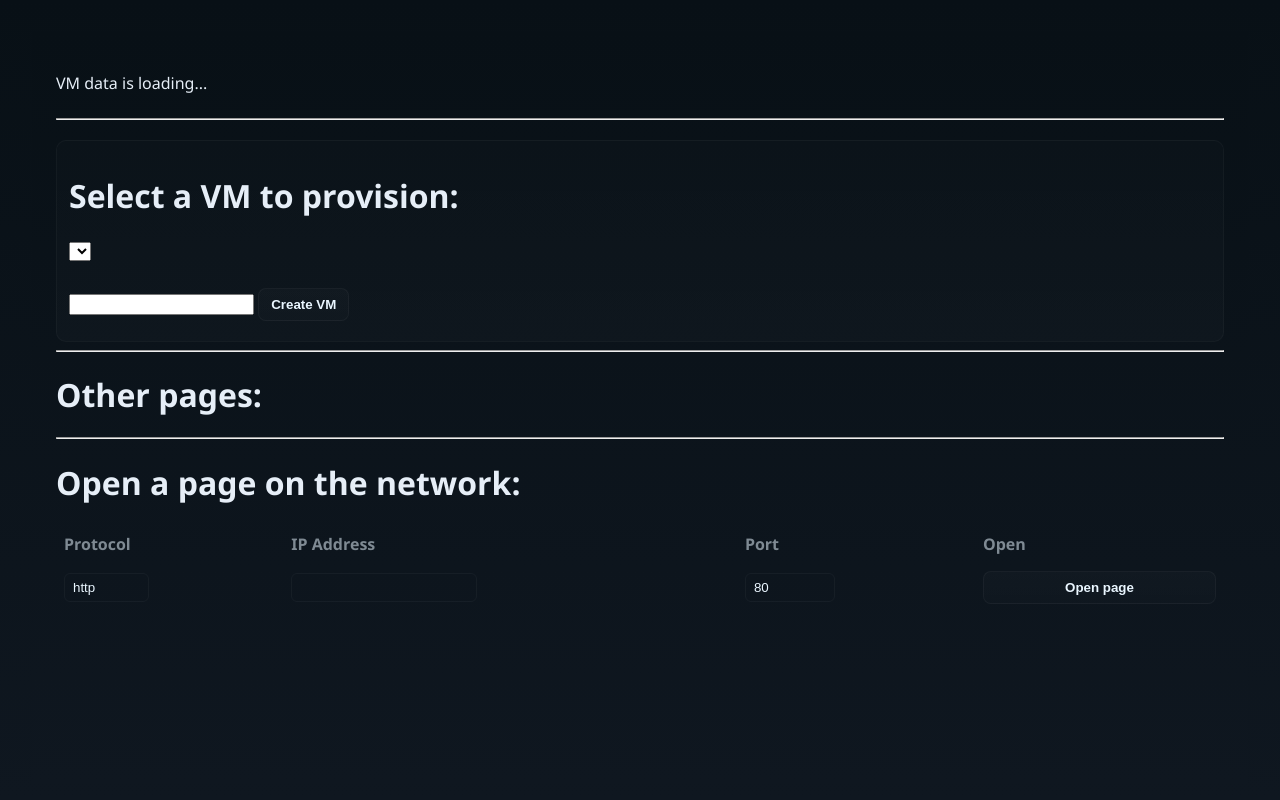
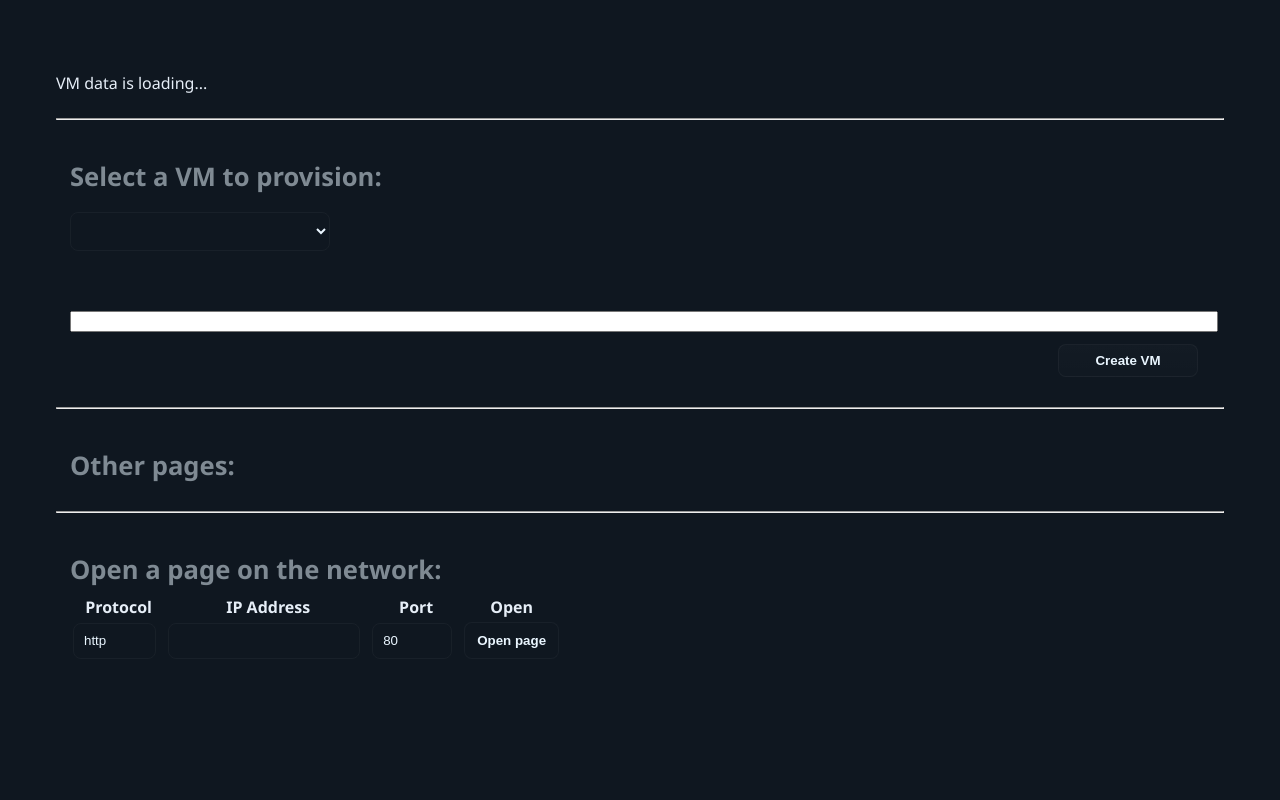
Before and after one commit to Daniel-Tomov/Cloud, a Python web app: template webapp/templates/index.html in a window 1280 px wide. Run offline with Jinja, Linux system fonts and the light colour scheme; the template is opened without the code that fills it, so the values that code supplies are empty.

Commit message:
fix: changes in new dashboard design

```diff
--- a/webapp/static/css/dashboard.css
+++ b/webapp/static/css/dashboard.css
@@ -19,7 +19,7 @@
 html,body{
     height:100%;
     font-family:var(--mono);
-    background: linear-gradient(180deg, #081016 0%, var(--bg) 100%);
+    background: var(--bg);
     color:#e6eef7;
     -webkit-font-smoothing:antialiased;
     -moz-osx-font-smoothing:grayscale;
@@ -37,7 +37,7 @@ html,body{
 
 /* Card-style tables */
 .vm_table{
-    background: linear-gradient(180deg, rgba(255,255,255,0.02), var(--glass));
+    background: var(--bg);
     border-radius:var(--radius);
     padding:12px;
     border:1px solid rgba(255,255,255,0.04);
@@ -117,8 +117,6 @@ progress::-moz-progress-bar{
     color:var(--muted);
     font-size:0.9rem;
     white-space:nowrap;
-    overflow:hidden;
-    text-overflow:ellipsis;
 }
 
 .vm_table .cpu, .vm_table .mem { color:#fff; font-weight:600; }
@@ -214,41 +212,147 @@ button:hover{
 .port{ width:4.5rem; }
 
 /* Provision and services */
-#provision{
-    margin-top:20px;
-    padding:12px;
-    border-radius:var(--radius);
-    background: linear-gradient(180deg, rgba(255,255,255,0.01), rgba(255,255,255,0.02));
-    border:1px solid rgba(255,255,255,0.03);
+#provision {
+    display: flex;
+    flex-direction: column;
+    gap: 12px;
+    align-items: stretch;
+    padding: 14px;
 }
-.provision-option{ padding:8px 0; }
-
-.services{
-    display:inline-block;
-    margin:6px 12px 6px 0;
-    padding:8px 12px;
-    background:transparent;
-    color:var(--accent);
-    border-radius:8px;
-    text-decoration:none;
-    border:1px solid rgba(40,160,255,0.12);
+#provision > h1, #other-pages > h1, #open-page > h1{
+    font-size: 1.6rem;
+    color: var(--muted);
+    margin-bottom: 6px;
 }
-.services:hover{
-    background: rgba(40,160,255,0.06);
-    color:#eaf6ff;
+#provision select#provision-options {
+    padding: 10px 12px;
+    border-radius: 8px;
+    border: 1px solid rgba(255,255,255,0.04);
+    background: transparent;
+    color: #eaf6ff;
+    width: 260px;
+    max-width: 100%;
+    outline: none;
+}
+#provision select#provision-options > option {
+    color: black;
+}
+.provision-option {
+    margin: 0;
+    display: grid;
+    grid-template-columns: 1fr auto;
+    gap: 12px;
+    align-items: center;
+    padding: 8px 0;
+    width: 100%;
+}
+.provision-option h3 {
+    margin: 0;
+    font-size: 1rem;
+    color: #fff;
+}
+.provision-option p {
+    margin: 4px 0 0 0;
+    color: var(--muted);
+    grid-column: 1 / -1;
+}
+.provision-option label {
+    color: var(--muted);
+    font-size: 0.92rem;
+}
+.provision-option .full-width {
+    width: 100%;
+    grid-column: 1 / -1;
+}
+.provision-option button {
+    min-width: 140px;
+    justify-self: end;
+    align-self: center;
 }
 
-/* Page open table */
-table{ width:100%; border-collapse:collapse; margin-top:8px; color:var(--muted); }
-table th, table td{ padding:8px; text-align:left; }
-#open-page{ width:100%; }
+/* smaller screens: stack provision elements */
+@media (max-width: 720px) {
+    .provision-option {
+        grid-template-columns: 1fr;
+        gap: 8px;
+    }
+    #provision select#provision-options {
+        width: 100%;
+    }
+}
+
+/* Services area improvements */
+.services {
+    display: inline-flex;
+    gap: 10px;
+    margin: 6px 8px 6px 0;
+    padding: 8px 12px;
+    background: transparent;
+    color: var(--accent);
+    border-radius: 10px;
+    text-decoration: none;
+    border: 1px solid rgba(40,160,255,0.12);
+    align-items: center;
+    transition: all .14s ease;
+}
+.services:hover,
+.services:focus {
+    background: rgba(40,160,255,0.06);
+    color: #eaf6ff;
+    transform: translateY(-2px);
+    box-shadow: 0 6px 16px rgba(2,6,23,0.35);
+}
+
+/* Open a page on the network - compact inputs and button */
+table tr td { vertical-align: middle; }
+table tr td .custom-address-input {
+    padding: 8px 10px;
+    border-radius: 8px;
+    border: 1px solid rgba(255,255,255,0.04);
+    background: transparent;
+    color: #eaf6ff;
+    outline: none;
+    margin-right: 8px;
+    height: 36px;
+    box-sizing: border-box;
+}
+.custom-address-text {
+    margin: 0 0.5rem 0 0;
+    width: auto;
+    float: left;
+    color: var(--muted);
+    font-size: 0.9rem;
+}
+.protocol { width: 5.2rem; }
+.ip { width: 12rem; }
+.port { width: 5rem; }
+
+#provision, #other-pages, #open-page {
+    gap: 12px;
+    align-items: stretch;
+    padding: 14px;
+}
+
+#open-page-button {
+    width: 100%;
+    padding: 10px 12px;
+    border-radius: 8px;
+    font-weight: 700;
+    background: var(--bg);
+    border: 1px solid rgba(255,255,255,0.04);
+}
+
+/* responsive tweaks for open page row */
+@media (max-width: 720px) {
+    .protocol, .ip, .port { width: 100%; display: block; margin-bottom: 6px; }
+    table tr td { display: flex; flex-direction: column; align-items: stretch; gap: 8px; }
+}
 
 /* Responsive tweaks */
 @media (max-width:720px){
     :root{ --radius:8px; }
     #vms_container{ grid-template-columns: 1fr; }
     .vm_table td{ flex-direction:column; align-items:flex-start; gap:6px; }
-    .protocol, .port, .ip{ width:100%; }
 }
 
 /* Subtle scrollbar */
--- a/webapp/static/js/script.js
+++ b/webapp/static/js/script.js
@@ -415,7 +415,7 @@ document.getElementById('vms_container').addEventListener('click', function (eve
     }
 });
 
-document.getElementById("open-page").addEventListener('click', function (event) {
+document.getElementById("open-page-button").addEventListener('click', function (event) {
     var id = event.target.getAttribute("id");
     var protocol = document.getElementById(id + "-protocol").value;
     var ip = document.getElementById(id + "-ip").value;
--- a/webapp/templates/index.html
+++ b/webapp/templates/index.html
@@ -19,7 +19,7 @@
         {% include 'services.html' %}
 
         <hr/>
-
+        <div id="open-page">
             <h1>Open a page on the network:</h1>
             <table>
                 <tr>
@@ -32,9 +32,11 @@
                     <td><input value="http" id="open-page-protocol" class="custom-address-input protocol"></td>
                     <td><input value="" id="open-page-ip" class="custom-address-input ip"></td>
                     <td><input value="80" id="open-page-port" class="custom-address-input port"></td>
-                <td><button action="access_page" id="open-page">Open page</button></td>
+                    <td><button action="access_page" id="open-page-button">Open page</button></td>
                 </tr>
             </table>
+        </div>
+
     </body>
     <script defer src="{{ url_for('static', filename='js/script.js') }}"></script>
 </html>
--- a/webapp/templates/services.html
+++ b/webapp/templates/services.html
@@ -1,6 +1,8 @@
+<div id="other-pages">
     <h1>Other pages:</h1>
     {% for service in services %}
         {% if service['enabled'] %}
             <a class="services" target="_blank" href="/web/open/{{ service['id'] }}">{{ service['name'] }}</a>
         {% endif %}
     {% endfor %}
+</div>
```
Lines whose indentation alone changed are shown as unchanged.
